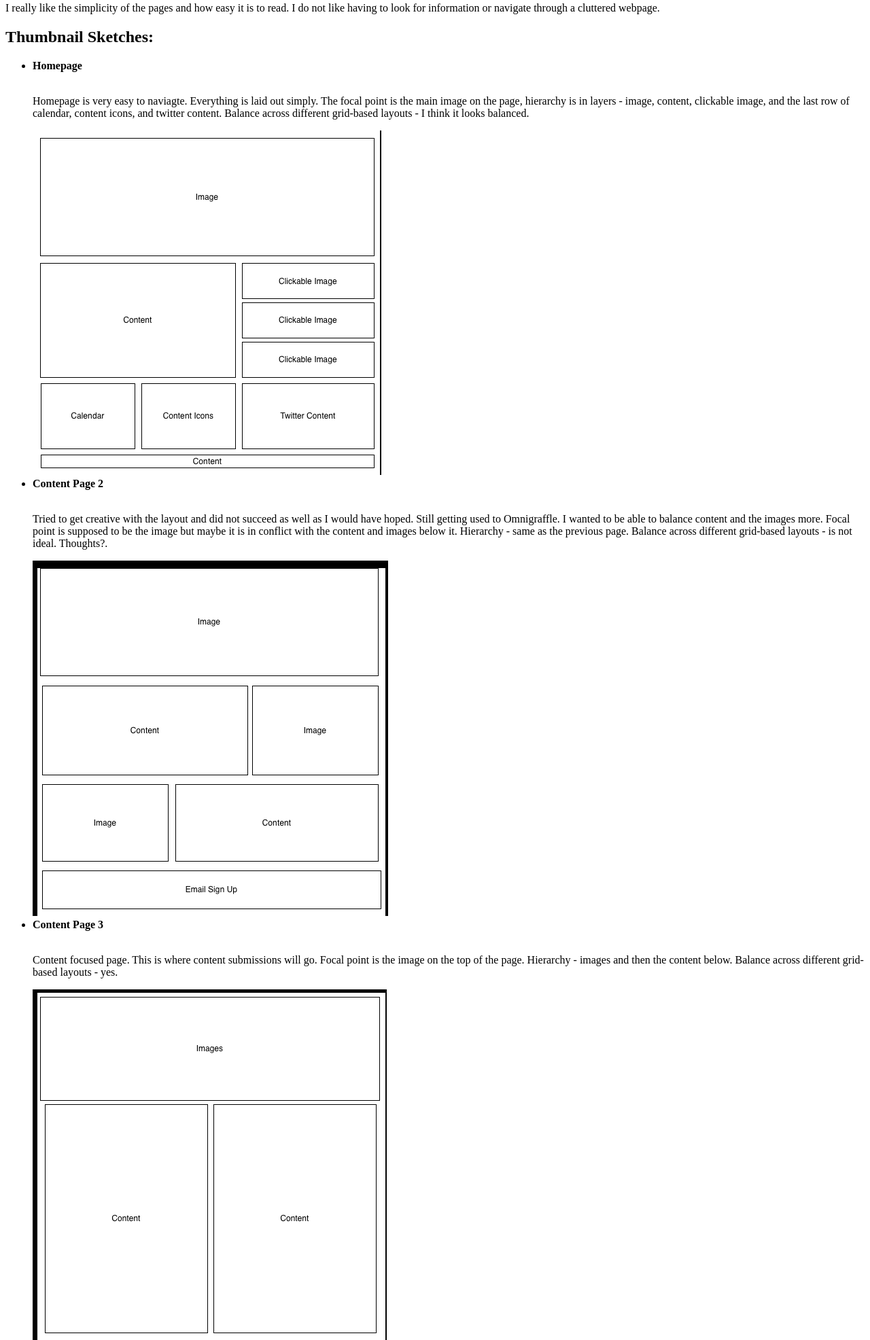
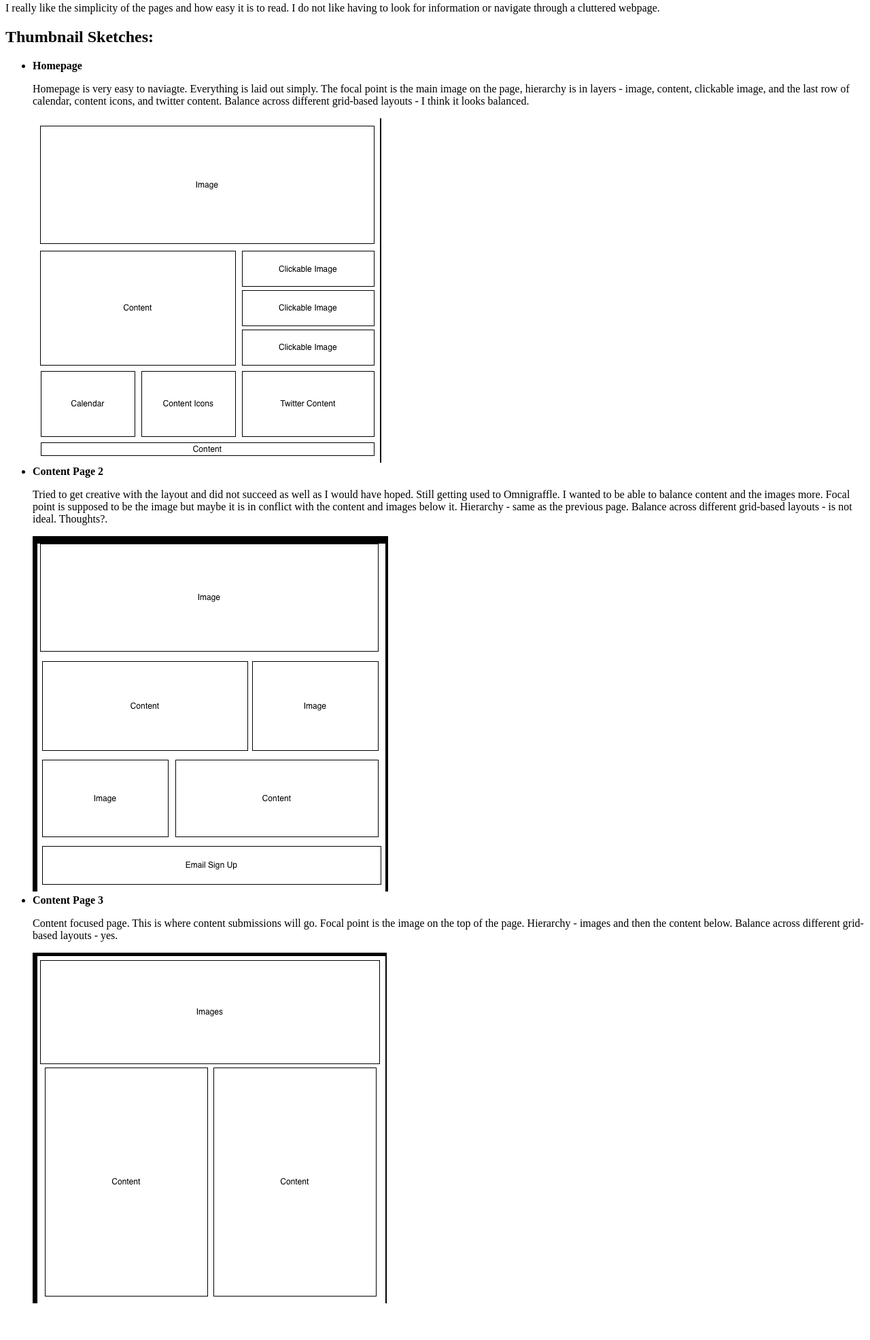
Before and after one commit to sunnyokina/sunnyokina.github.io, a plain HTML site: page about.html in a window 1280 px wide. Shown: the part 497-2469 px from the top of the page at 68% size. After the commit the page ends 2435 px from the top, so only its background shows below. Drawn offline with Linux system fonts and the light colour scheme.

Commit message:
mentor rec'd changes unit 2

```diff
--- a/about.html
+++ b/about.html
@@ -4,38 +4,29 @@
 	<title>Design Challenge 1</title>
 </head>
 <body>
-
 	<h2>Which two websites are you most inspired by?</h2>
-
-	<p><a href="http://sputnikcreative.com/">Sputnik Creative</a></p>
-	<p><a href="http://www.koskela.com.au/">Koskela</a></p>
+	<p><a href="http://sputnikcreative.com/" target="_blank">Sputnik Creative</a></p>
+	<p><a href="http://www.koskela.com.au/" target="_blank">Koskela</a></p>
 
 	<h2>How do they exhibit effective use of space, size, or balance?</h2>
-
-	<p><a href="http://sputnikcreative.com/">Sputnik Creative</a> - This website was great and really easy to read! I knew exactly where I needed to navigate and wasn&#39t confused where to go next. They did a lot of full page sections. I really like the full page sections because it makes the info short and to the point. Very streamlined. The first frame of the website (logo) could be enlarged. I feel it is too small compared to the other objects on the page. Overall, I didn&#39t find anything else.</p>
-
-	<p><a href="http://www.koskela.com.au/">Koskela</a> - This website maximizes the use of every area of the website and makes it functional as well. When the page loads, it is an entire screenshot of a warehouse with artsy furniture. As you scroll down the page, they have divided each individual event into 3 sub sections that have either a picture, additional content, or contact info in 3 boxes within the frame. It&#39s also staggered so it keeps the website viewer engaged. I really enjoyed the flow of content. The only part I didn&#39t like was the bottom of the page - missing information. It looks like they are still in the process of finishing up their website though. The bottom of the website could be broken up into different boxes/categories so it doesn&#39t seem so out of place. Everything flowed until you got to the end. Also, the newsletter section at the bottom of the page takes up a ton of room. I would minimize that by at least half. I would also put the menu bar under the Welcome to Koskela section because I feel that is more of a draw than the little menu section break.</p>
+	<p><a href="http://sputnikcreative.com/" target="_blank">Sputnik Creative</a> - This website was great and really easy to read! I knew exactly where I needed to navigate and wasn&#39t confused where to go next. They did a lot of full page sections. I really like the full page sections because it makes the info short and to the point. Very streamlined. The first frame of the website (logo) could be enlarged. I feel it is too small compared to the other objects on the page. Overall, I didn&#39t find anything else.</p>
+	<p><a href="http://www.koskela.com.au/" target="_blank">Koskela</a> - This website maximizes the use of every area of the website and makes it functional as well. When the page loads, it is an entire screenshot of a warehouse with artsy furniture. As you scroll down the page, they have divided each individual event into 3 sub sections that have either a picture, additional content, or contact info in 3 boxes within the frame. It&#39s also staggered so it keeps the website viewer engaged. I really enjoyed the flow of content. The only part I didn&#39t like was the bottom of the page - missing information. It looks like they are still in the process of finishing up their website though. The bottom of the website could be broken up into different boxes/categories so it doesn&#39t seem so out of place. Everything flowed until you got to the end. Also, the newsletter section at the bottom of the page takes up a ton of room. I would minimize that by at least half. I would also put the menu bar under the Welcome to Koskela section because I feel that is more of a draw than the little menu section break.</p>
 
 	<h2>What makes them similar and different?</h2>
-
 	<p>Sputnik Creative is very vertical in their styling. Your eye is drawn to the center of the screen which follows the information all the way down the page. Koskela has a more horizontal styling to their webpage that makes the viewers eye zigzag across the page. The other pages that are linked to the main Koskela page are more vertical in their styling like the Sputnik Creative webpage. It is nice but I prefer the zigzag because of their artistic content. It seems to mesh well with their branding.</p>
-
 	<p>I really like the simplicity of the pages and how easy it is to read. I do not like having to look for information or navigate through a cluttered webpage.</p>
 
 	<h2>Thumbnail Sketches:</h2>
-
-<ul>
-	<li><strong>Homepage</strong></li><br>
-	<p>Homepage is very easy to naviagte. Everything is laid out simply.  The focal point is the main image on the page, hierarchy is in layers - image, content, clickable image, and the last row of calendar, content icons, and twitter content. Balance across different grid-based layouts - I think it looks balanced.</p>
-	<img src="images/image1.bmp">
-	<li><strong>Content Page 2</strong></li><br>
-	<p>Tried to get creative with the layout and did not succeed as well as I would have hoped. Still getting used to Omnigraffle. I wanted to be able to balance content and the images more.  Focal point is supposed to be the image but maybe it is in conflict with the content and images below it. Hierarchy - same as the previous page. Balance across different grid-based layouts - is not ideal. Thoughts?.</p>
-	<img src="images/Image2.bmp">
-	<li><strong>Content Page 3</strong></li><br>
-	<p>Content focused page. This is where content submissions will go.  Focal point is the image on the top of the page. Hierarchy - images and then the content below. Balance across different grid-based layouts - yes.</p>
-	<img src="images/Image3.bmp">
-</ul>
-
+	<ul>
+		<li><strong>Homepage</strong><br>
+			<p>Homepage is very easy to naviagte. Everything is laid out simply.  The focal point is the main image on the page, hierarchy is in layers - image, content, clickable image, and the last row of calendar, content icons, and twitter content. Balance across different grid-based layouts - I think it looks balanced.</p>
+			<img src="images/image1.bmp"></li>
+		<li><strong>Content Page 2</strong><br>
+			<p>Tried to get creative with the layout and did not succeed as well as I would have hoped. Still getting used to Omnigraffle. I wanted to be able to balance content and the images more.  Focal point is supposed to be the image but maybe it is in conflict with the content and images below it. Hierarchy - same as the previous page. Balance across different grid-based layouts - is not ideal. Thoughts?.</p>
+			<img src="images/Image2.bmp"></li>
+		<li><strong>Content Page 3</strong><br>
+			<p>Content focused page. This is where content submissions will go.  Focal point is the image on the top of the page. Hierarchy - images and then the content below. Balance across different grid-based layouts - yes.</p>
+			<img src="images/Image3.bmp"></li>
+	</ul>
 </body>
-
 </html>
```
